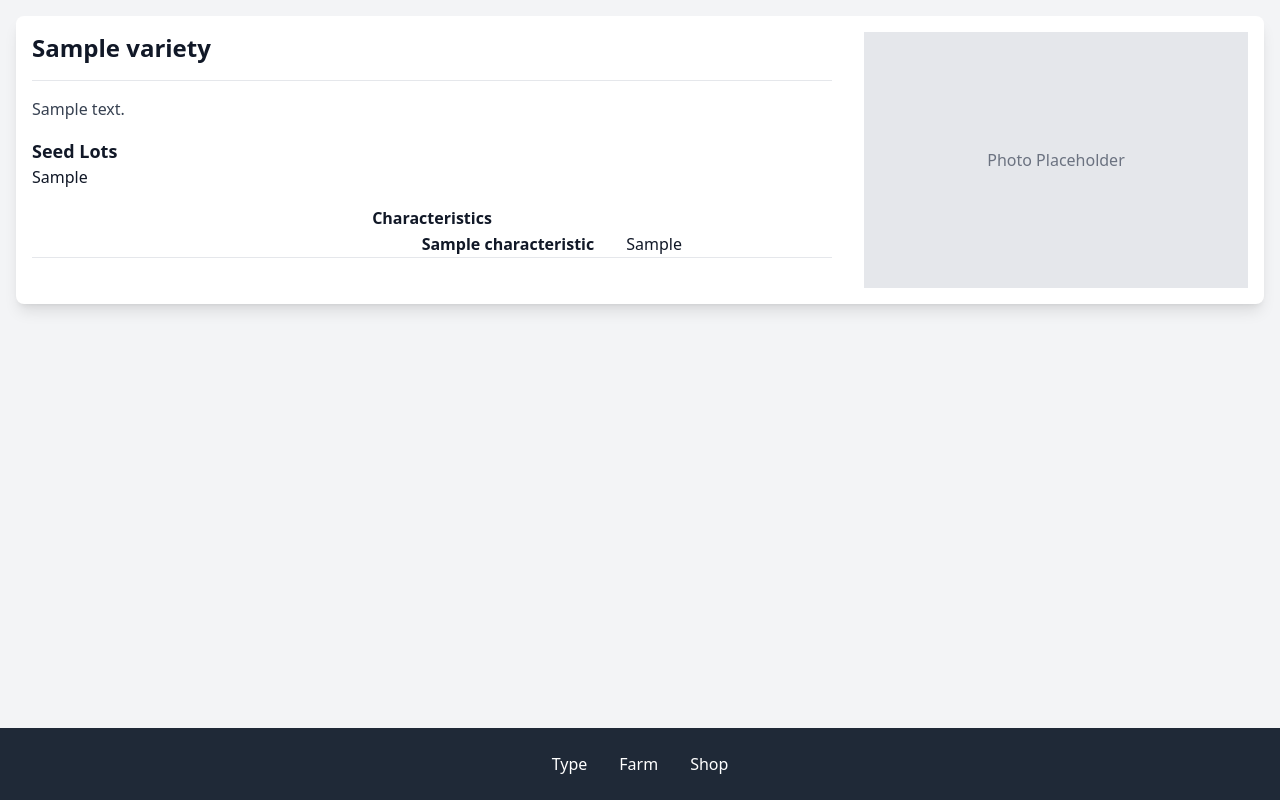
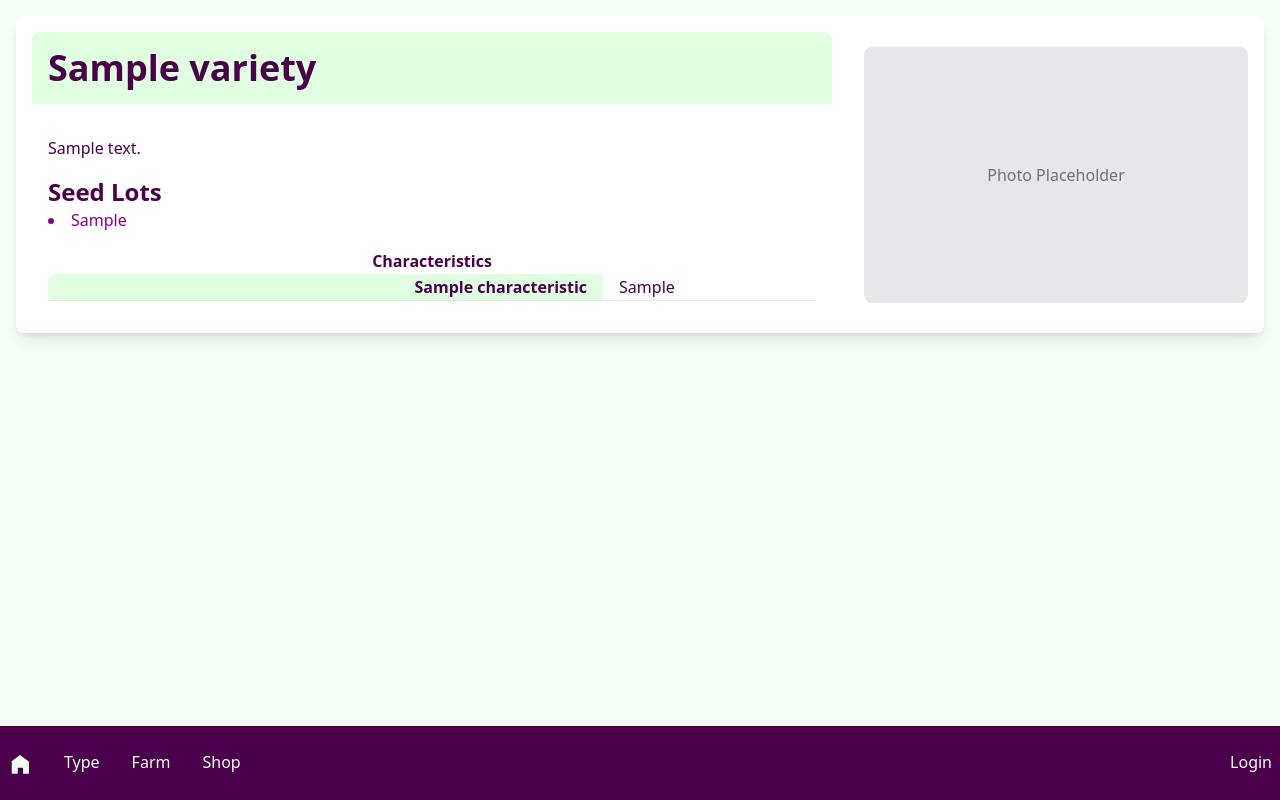
Before and after one commit to rco3/seeplahar, a Django app: page /taxon/variety/00000000-0000-0000-0000-000000000001/ in a window 1280 px wide. Run offline with Django 5.2, Linux system fonts and the light colour scheme; data comes from the database, SQL or seed files in the repository; tables that the repository leaves empty hold one stand-in row (values such as "Sample post"); some libraries are stand-ins or nearby versions.

Commit message:
Much styling. Custom Login and logout fixed routing (dear ghu!)

```diff
--- a/seeplahar/settings/base.py
+++ b/seeplahar/settings/base.py
@@ -164,6 +164,9 @@ AUTHENTICATION_BACKENDS = [
     'django.contrib.auth.backends.ModelBackend',
 ]
 
+# Redirect URL after login
+LOGIN_REDIRECT_URL = '/'
+
 # Internationalization
 # https://docs.djangoproject.com/en/5.0/topics/i18n/
 
--- a/seeplahar/templates/base.html
+++ b/seeplahar/templates/base.html
@@ -14,7 +14,7 @@
         }
     </style>
 </head>
-<body class="bg-gray-100 text-gray-900 flex flex-col min-h-screen">
+<body class="bg-primary-lighter text-primary-dark flex flex-col min-h-screen">
     <div class="flex-grow">
         {% block content %}
         {% endblock %}
--- a/seeplahar/templates/footer.html
+++ b/seeplahar/templates/footer.html
@@ -1,29 +1,78 @@
-<footer class="bg-gray-800 text-white py-4 fixed bottom-0 w-full">
+<style>
+    /* Ensure dropdown menus stay visible */
+    .group:hover .group-hover\:flex {
+        display: flex;
+    }
+    .group:hover .group-hover\:block {
+        display: block;
+    }
+    /* Add a slight delay for hover out to ensure persistence */
+    .group .group-hover\:flex:hover,
+    .group .group-hover\:block:hover {
+        display: flex;
+    }
+
+    /* Add hover effects */
+    a.relative.group {
+        position: relative;
+        display: block;
+        overflow: hidden;
+        border-radius: 10px;
+        transition: transform 0.3s ease;
+    }
+
+    a.relative.group:hover {
+        transform: scale(1.05) rotate(1deg);
+    }
+</style>
+
+<footer class="bg-primary-dark text-primary-lighter py-4 fixed bottom-0 w-full">
     <div class="container mx-auto">
-        <nav class="flex justify-center">
+        <nav class="flex justify-between">
             <ul class="flex space-x-4">
+                <!-- HOME icon link -->
+                <li class="group relative">
+                    <a href="{% url 'home' %}" class="hover:underline p-2 block">
+                        <svg class="w-6 h-6 inline-block" fill="currentColor" viewBox="0 0 24 24" xmlns="http://www.w3.org/2000/svg">
+                            <path d="M3 9.75L12 3l9 6.75v11.25a.75.75 0 01-.75.75h-4.5a.75.75 0 01-.75-.75v-5.25H9.75v5.25a.75.75 0 01-.75.75h-4.5a.75.75 0 01-.75-.75V9.75z"></path>
+                        </svg>
+                    </a>
+                </li>
                 <li class="group relative">
                     <a href="#" class="hover:underline p-2 block">Type</a>
-                    <ul class="absolute left-0 bottom-full mb-2 hidden group-hover:flex flex-col bg-gray-700 p-2 -mb-2 rounded-lg">
-                        <li><a href="#" class="block px-4 py-2 hover:bg-gray-600">Fruits</a></li>
-                        <li><a href="#" class="block px-4 py-2 hover:bg-gray-600">Vegetables</a></li>
-                        <li><a href="#" class="block px-4 py-2 hover:bg-gray-600">Herbs</a></li>
+                    <ul class="absolute left-0 bottom-full -mb-2 hidden group-hover:flex flex-col bg-primary-light p-2 rounded-lg">
+                        <li><a href="{% url 'taxon:taxon-list' type='fruit' %}" class="block px-4 py-2 text-primary-dark hover:text-accent">Fruits</a></li>
+                        <li><a href="{% url 'taxon:taxon-list' type='vegetable' %}" class="block px-4 py-2 text-primary-dark hover:text-accent">Vegetables</a></li>
+                        <li><a href="{% url 'taxon:taxon-list' type='herb' %}" class="block px-4 py-2 text-primary-dark hover:text-accent">Herbs</a></li>
+                        <li><a href="{% url 'taxon:taxon-list' type='flower' %}" class="block px-4 py-2 text-primary-dark hover:text-accent">Flowers</a></li>
                     </ul>
                 </li>
                 <li class="group relative">
                     <a href="#" class="hover:underline p-2 block">Farm</a>
-                    <ul class="absolute left-0 bottom-full mb-2 hidden group-hover:flex flex-col bg-gray-700 p-2 -mb-2 rounded-lg">
-                        <li><a href="#" class="block px-4 py-2 hover:bg-gray-600">Operations</a></li>
-                        <li><a href="#" class="block px-4 py-2 hover:bg-gray-600">Histories</a></li>
+                    <ul class="absolute left-0 bottom-full -mb-2 hidden group-hover:flex flex-col bg-primary-light p-2 rounded-lg">
+                        <li><a href="#" class="block px-4 py-2 text-primary-dark hover:text-accent">Operations</a></li>
+                        <li><a href="#" class="block px-4 py-2 text-primary-dark hover:text-accent">Histories</a></li>
                     </ul>
                 </li>
                 <li class="group relative">
                     <a href="#" class="hover:underline p-2 block">Shop</a>
-                    <ul class="absolute left-0 bottom-full mb-2 hidden group-hover:flex flex-col bg-gray-700 p-2 -mb-2 rounded-lg">
-                        <li><a href="#" class="block px-4 py-2 hover:bg-gray-600">Seeds</a></li>
-                        <li><a href="#" class="block px-4 py-2 hover:bg-gray-600">Produce</a></li>
+                    <ul class="absolute left-0 bottom-full -mb-2 hidden group-hover:flex flex-col bg-primary-light p-2 rounded-lg">
+                        <li><a href="#" class="block px-4 py-2 text-primary-dark hover:text-accent">Seeds</a></li>
+                        <li><a href="#" class="block px-4 py-2 text-primary-dark hover:text-accent">Produce</a></li>
                     </ul>
                 </li>
+            </ul>
+            <ul class="flex space-x-4">
+                <!-- Login/Logout link -->
+                {% if user.is_authenticated %}
+                <li class="group relative">
+                    <a href="{% url 'logout' %}" class="hover:underline p-2 block">Logout ({{ user.username }})</a>
+                </li>
+                {% else %}
+                <li class="group relative">
+                    <a href="{% url 'login' %}" class="hover:underline p-2 block">Login</a>
+                </li>
+                {% endif %}
             </ul>
         </nav>
     </div>
--- a/seeplahar/urls.py
+++ b/seeplahar/urls.py
@@ -7,7 +7,8 @@ Examples:
 Function views
     1. Add an import:  from my_app import views
     2. Add a URL to urlpatterns:  path('', views.home, name='home')
-Class-based views
+Class-based viewsfrom django.contrib.auth import views as auth_views
+
     1. Add an import:  from other_app.views import Home
     2. Add a URL to urlpatterns:  path('', Home.as_view(), name='home')
 Including another URLconf
@@ -16,17 +17,18 @@ Including another URLconf
 """
 from django.contrib import admin
 from django.urls import path, include
-from .views import HomePageView
-from .views import GenericDetailView
-
+from django.contrib.auth import views as auth_views
+from .views import HomePageView, GenericDetailView, custom_logout, CustomLoginView
 
 urlpatterns = [
     path('admin/', admin.site.urls),
     path('', HomePageView.as_view(), name='home'),
-    path('__reload__/', include('django_browser_reload.urls')),
+    path("__reload__/", include("django_browser_reload.urls")),
     path('taxon/', include('taxon.urls', namespace='taxon')),
     path('farm/', include('farm.urls', namespace='farm')),
     # path('shop/', include('shop.urls', namespace='shop')),
     # path('users/', include('users.urls', namespace='users')),
+    path('login/', CustomLoginView.as_view(), name='login'),
+    path('logout/', custom_logout, name='logout'),
     path('<uuid:pk>/', GenericDetailView.as_view(), name='generic-detail'),
 ]
--- a/taxon/templates/taxon/variety_detail.html
+++ b/taxon/templates/taxon/variety_detail.html
@@ -4,37 +4,37 @@
 {% block title %}{{ variety.name }} - Seeplahar{% endblock %}
 
 {% block content %}
-<div class="container mx-auto p-4">
+<div class="container mx-auto p-4 bg-primary-lighter rounded-lg">
     <div class="bg-white shadow-lg rounded-lg overflow-hidden flex">
         <div class="w-2/3 p-4">
-            <div class="flex items-center justify-between border-b pb-4 mb-4">
-                <h1 class="text-2xl font-bold">{{ variety.name }}</h1>
-                <a href="{% url 'taxon:taxon-detail' pk=variety.taxon.id %}" class="text-gray-600 hover:underline">{{ variety.taxon.name }}</a>
+            <div class="flex items-center justify-between bg-primary-light p-4 mb-4 rounded-t-lg">
+                <h1 class="text-4xl font-bold text-primary-dark">{{ variety.name }}</h1>
+                <a href="{% url 'taxon:taxon-detail' pk=variety.taxon.id %}" class="text-primary-dark hover:underline">{{ variety.taxon.name }}</a>
             </div>
-            <div>
-                <p class="text-gray-700">{{ variety.description }}</p>
+            <div class="p-4">
+                <p class="text-primary-dark">{{ variety.description }}</p>
                 <div class="mt-4">
-                    <h2 class="text-lg font-semibold">Seed Lots</h2>
-                    <ul>
+                    <h2 class="text-2xl font-semibold text-primary-dark">Seed Lots</h2>
+                    <ul class="list-disc list-inside">
                         {% for seed_lot in seed_lots %}
-                            <li>{{ seed_lot.origin }}</li>
+                            <li class="text-primary">{{ seed_lot.origin }}</li>
                         {% empty %}
-                            <li>No seed lots available.</li>
+                            <li class="text-primary">No seed lots available.</li>
                         {% endfor %}
                     </ul>
                 </div>
                 <div class="mt-4">
-                    <table class="w-full text-left mt-2">
+                    <table class="w-full text-left mt-2 bg-white rounded-lg">
                         <thead>
                             <tr>
-                                <th class="text-center" colspan="2">Characteristics</th>
+                                <th class="text-center text-primary-dark" colspan="2">Characteristics</th>
                             </tr>
                         </thead>
                         <tbody>
                             {% for characteristic in variety.characteristics.all %}
                                 <tr class="border-b">
-                                    <td class="pr-4 font-semibold text-right">{{ characteristic.name }}</td>
-                                    <td class="pl-4 text-left">{{ characteristic.value }}</td>
+                                    <td class="pr-4 font-semibold text-right bg-primary-light rounded-l-lg">{{ characteristic.name }}</td>
+                                    <td class="pl-4 text-left text-primary-dark bg-white rounded-r-lg">{{ characteristic.value }}</td>
                                 </tr>
                             {% endfor %}
                         </tbody>
@@ -43,8 +43,7 @@
             </div>
         </div>
         <div class="w-1/3 p-4 flex items-center justify-center">
-            <!-- Placeholder for the photo -->
-            <div class="bg-gray-200 h-64 w-full flex items-center justify-center">
+            <div class="bg-gray-200 h-64 w-full flex items-center justify-center rounded-lg">
                 <span class="text-gray-500">Photo Placeholder</span>
             </div>
         </div>
--- a/theme/static/css/dist/styles.css
+++ b/theme/static/css/dist/styles.css
@@ -840,8 +844,24 @@ select {
   margin-top: 1rem;
 }
 
+.mb-6 {
+  margin-bottom: 1.5rem;
+}
+
+.mb-1 {
+  margin-bottom: 0.25rem;
+}
+
+.-mb-2 {
+  margin-bottom: -0.5rem;
+}
+
 .block {
   display: block;
+}
+
+.inline-block {
+  display: inline-block;
 }
 
 .flex {
@@ -876,6 +896,10 @@ select {
   height: 100vh;
 }
 
+.h-6 {
+  height: 1.5rem;
+}
+
 .min-h-screen {
   min-height: 100vh;
 }
@@ -892,8 +916,24 @@ select {
   width: 100%;
 }
 
+.w-6 {
+  width: 1.5rem;
+}
+
 .flex-grow {
   flex-grow: 1;
+}
+
+.transform {
+  transform: translate(var(--tw-translate-x), var(--tw-translate-y)) rotate(var(--tw-rotate)) skewX(var(--tw-skew-x)) skewY(var(--tw-skew-y)) scaleX(var(--tw-scale-x)) scaleY(var(--tw-scale-y));
+}
+
+.list-inside {
+  list-style-position: inside;
+}
+
+.list-disc {
+  list-style-type: disc;
 }
 
 .grid-cols-2 {
@@ -934,6 +974,25 @@ select {
   border-radius: 0.5rem;
 }
 
+.rounded {
+  border-radius: 0.25rem;
+}
+
+.rounded-l-lg {
+  border-top-left-radius: 0.5rem;
+  border-bottom-left-radius: 0.5rem;
+}
+
+.rounded-r-lg {
+  border-top-right-radius: 0.5rem;
+  border-bottom-right-radius: 0.5rem;
+}
+
+.rounded-t-lg {
+  border-top-left-radius: 0.5rem;
+  border-top-right-radius: 0.5rem;
+}
+
 .border-b {
   border-bottom-width: 1px;
 }
@@ -941,11 +1000,6 @@ select {
 .bg-black {
   --tw-bg-opacity: 1;
   background-color: rgb(0 0 0 / var(--tw-bg-opacity));
-}
-
-.bg-gray-100 {
-  --tw-bg-opacity: 1;
-  background-color: rgb(243 244 246 / var(--tw-bg-opacity));
 }
 
 .bg-gray-200 {
@@ -968,9 +1022,29 @@ select {
   background-color: rgb(31 41 55 / var(--tw-bg-opacity));
 }
 
+.bg-primary-dark {
+  --tw-bg-opacity: 1;
+  background-color: rgb(75 0 75 / var(--tw-bg-opacity));
+}
+
+.bg-primary-light {
+  --tw-bg-opacity: 1;
+  background-color: rgb(224 255 224 / var(--tw-bg-opacity));
+}
+
+.bg-primary-lighter {
+  --tw-bg-opacity: 1;
+  background-color: rgb(245 255 245 / var(--tw-bg-opacity));
+}
+
 .bg-white {
   --tw-bg-opacity: 1;
   background-color: rgb(255 255 255 / var(--tw-bg-opacity));
+}
+
+.bg-primary {
+  --tw-bg-opacity: 1;
+  background-color: rgb(139 0 139 / var(--tw-bg-opacity));
 }
 
 .bg-opacity-50 {
@@ -1041,6 +1120,11 @@ select {
 .text-3xl {
   font-size: 1.875rem;
   line-height: 2.25rem;
+}
+
+.text-4xl {
+  font-size: 2.25rem;
+  line-height: 2.5rem;
 }
 
 .text-5xl {
@@ -1099,9 +1183,24 @@ select {
   color: rgb(55 65 81 / var(--tw-text-opacity));
 }
 
-.text-gray-900 {
+.text-primary {
   --tw-text-opacity: 1;
-  color: rgb(17 24 39 / var(--tw-text-opacity));
+  color: rgb(139 0 139 / var(--tw-text-opacity));
+}
+
+.text-primary-dark {
+  --tw-text-opacity: 1;
+  color: rgb(75 0 75 / var(--tw-text-opacity));
+}
+
+.text-primary-light {
+  --tw-text-opacity: 1;
+  color: rgb(224 255 224 / var(--tw-text-opacity));
+}
+
+.text-red-600 {
+  --tw-text-opacity: 1;
+  color: rgb(220 38 38 / var(--tw-text-opacity));
 }
 
 .text-white {
@@ -1109,9 +1208,14 @@ select {
   color: rgb(255 255 255 / var(--tw-text-opacity));
 }
 
-.text-red-600 {
+.text-primary-lighter {
   --tw-text-opacity: 1;
-  color: rgb(220 38 38 / var(--tw-text-opacity));
+  color: rgb(245 255 245 / var(--tw-text-opacity));
+}
+
+.text-accent {
+  --tw-text-opacity: 1;
+  color: rgb(255 221 87 / var(--tw-text-opacity));
 }
 
 .opacity-0 {
```
Also changed, not shown: other parts of theme/static/css/dist/styles.css (+31 -4 lines), seeplahar/templates/registration/logged_out.html (added, +10 -0 lines), seeplahar/templates/registration/login.html (added, +14 -0 lines), seeplahar/views.py (+19 -0 lines), theme/static_src/tailwind.config.js (+12 -1 lines).
